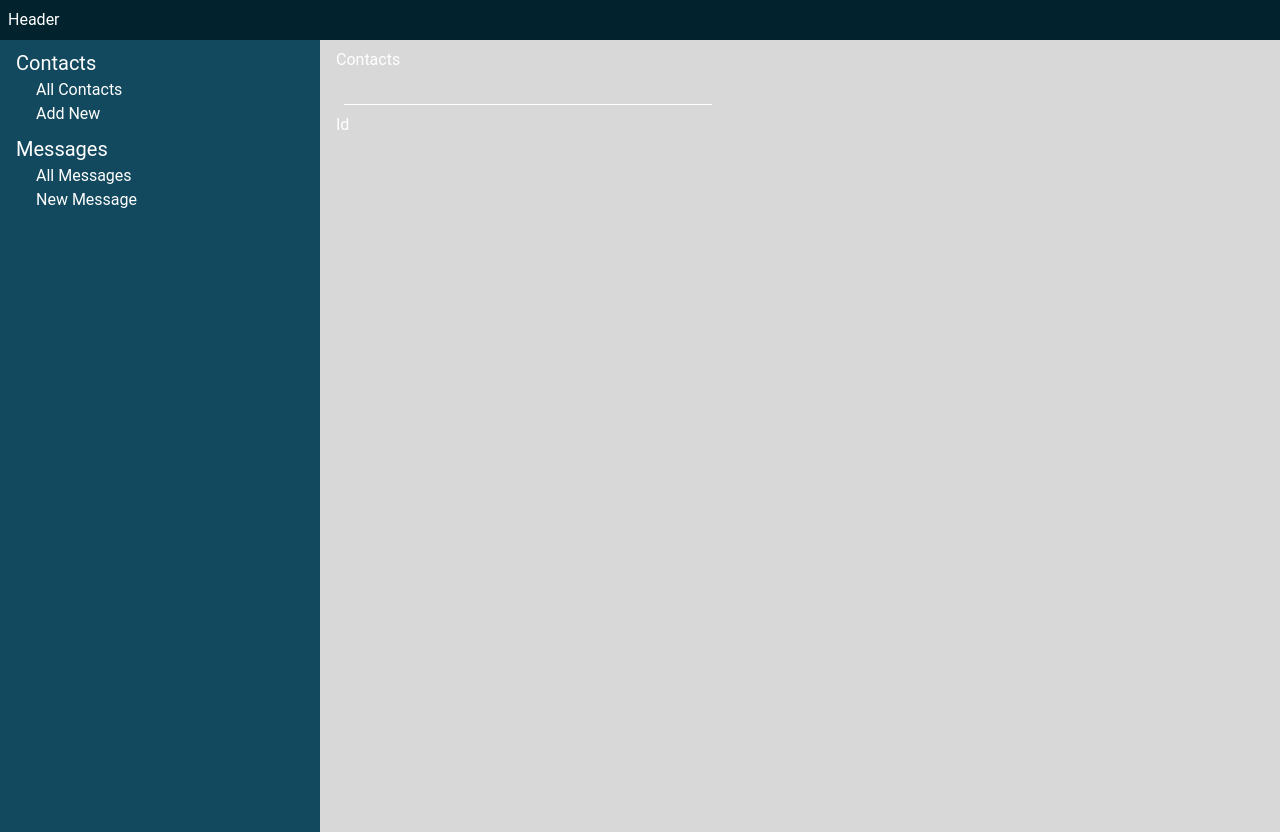
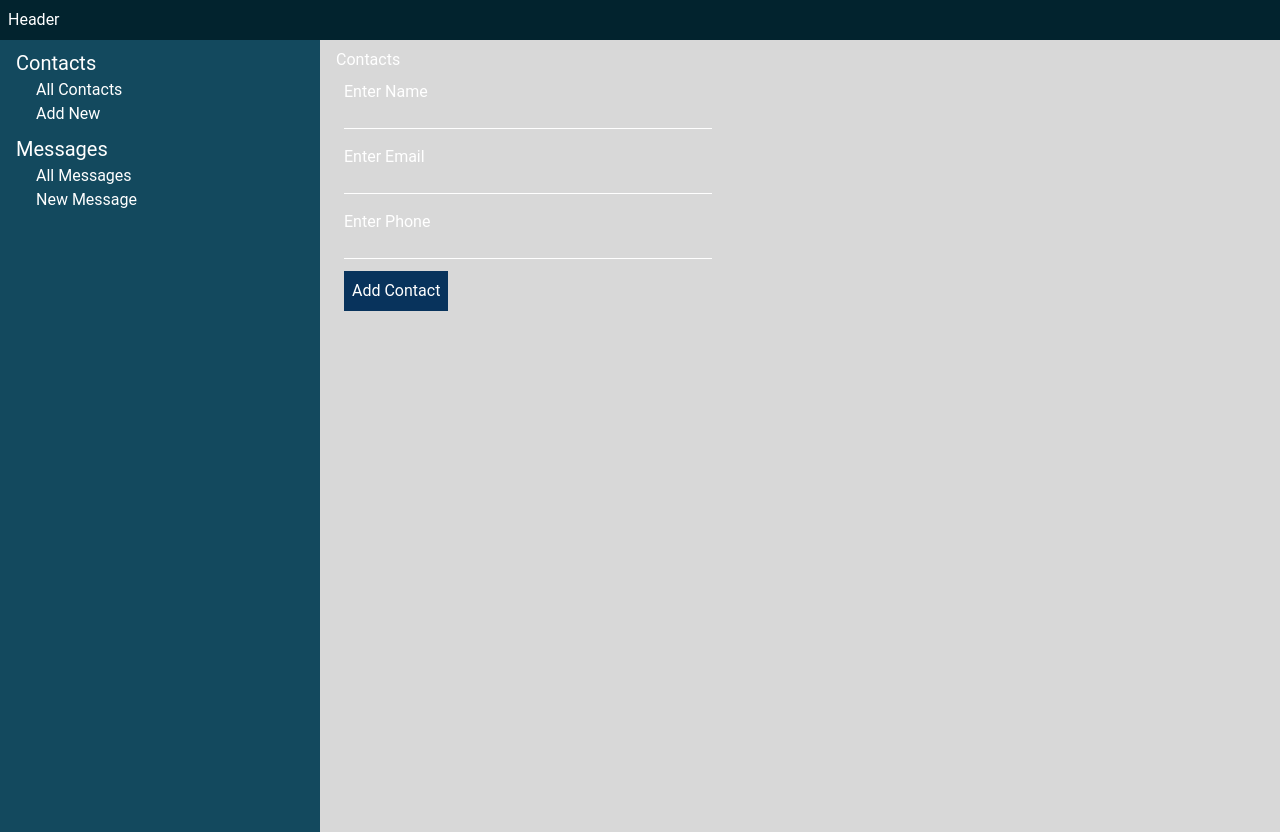
Before and after one commit to rdelga80/messenger-vue-project, a Vue app: page /contacts/add-contact in a window 1280 px wide. Built offline with nearby package versions, Linux system fonts and the light colour scheme.

Commit message:
handle modular actions

```diff
--- /dev/null
+++ b/jsconfig.json
@@ -0,0 +1,5 @@
+{
+  "include": [
+    "./src/**/*"
+  ]
+}
--- a/src/assets/js/storeHelpers.js
+++ b/src/assets/js/storeHelpers.js
@@ -1,7 +1,9 @@
 import { useStore } from 'vuex'
 
-export const modularAction = ({ action, args, uid }) => (
-  useStore().dispatch(
+export const modularAction = ({ action, args, uid }) => {
+  const store = useStore()
+
+  store.dispatch(
     'handleActions',
     {
       action,
@@ -9,4 +11,4 @@ export const modularAction = ({ action, args, uid }) => (
       uid
     }
   )
-)
+}
--- a/src/components/MInput.vue
+++ b/src/components/MInput.vue
@@ -16,7 +16,7 @@
 </template>
 
 <script>
-import { computed, getCurrentInstance, onMounted } from 'vue'
+import { computed, getCurrentInstance, onMounted, reactive, ref, watchEffect } from 'vue'
 import { useStore } from 'vuex'
 import { modularAction } from '@/assets/js/storeHelpers'
 
@@ -27,38 +27,53 @@ export default {
   },
   setup(props) {
     const store = useStore()
-    let uid,
-        thisState
+    let uid = ref(''),
+        thisState = reactive({
+          focused: '',
+          name: '',
+          label: '',
+          value: '',
+          type: ''
+        })
+
+    watchEffect(uid, thisState)
 
     onMounted(() => {
-      uid = `input-${getCurrentInstance().uid}`
+      uid.value = `input-${getCurrentInstance().uid}`
 
       store.dispatch(
         'components/input/initializeState',
-        uid,
+        uid.value,
         { root: true }
       )
 
       modularAction({
         action: 'components/input/setValue',
         args: { type: 'label', value: props.label },
-        uid
+        uid: uid.value
       })
     })
 
-    return {
-      focused: computed(() => thisState?.focused || ''),
-      id: () => { return uid },
-      label: computed(() => thisState?.label || ''),
-      name: computed(() => thisState?.name || ''),
-      type: computed(() => thisState?.type || ''),
-      value: computed(() => thisState?.value || ''),
-      thisState: computed(() => store.getters['components/input/getThisState'](uid)),
-      setValue: value => modularAction({
+    thisState = computed(() => store.getters['components/input/getThisState'](uid.value))
+    const setValue = value => store.dispatch(
+      'handleActions',
+      {
         action: 'components/input/setValue',
         args: { type: 'value', value },
-        uid
-      })
+        uid: uid.value
+      }
+    )
+
+    return {
+      focused: computed(() => thisState?.value?.focused || ''),
+      id: () => { return uid.value },
+      label: computed(() => thisState?.value?.label || 'Label'),
+      name: computed(() => thisState?.value?.name || ''),
+      thisState,
+      type: computed(() => thisState?.value?.type || ''),
+      value: computed(() => thisState?.value?.value || ''),
+      setValue,
+      uid
     }
   }
 }
--- a/src/store/module/components/input.js
+++ b/src/store/module/components/input.js
@@ -3,7 +3,7 @@ import { each } from 'lodash'
 
 const defaultState = {
   focused: false,
-  name: 'test',
+  name: '',
   label: '',
   value: '',
   type: 'text'
--- a/src/views/contacts/ContactsAddNew.vue
+++ b/src/views/contacts/ContactsAddNew.vue
@@ -6,20 +6,17 @@
       :value="contact.name"
       @input="setContactValue({ type: 'name', value: $event.target.value })"/>
 
-    <button type="button" @click="getId">
-      Id
-    </button>
-    <!-- <Input -->
-      <!-- label="Enter Email" -->
-      <!-- :value="contact.email" -->
-      <!-- @input="setContactValue({ type: 'email', value: $event.target.value })"/> -->
+    <Input
+      label="Enter Email"
+      :value="contact.email"
+      @input="setContactValue({ type: 'email', value: $event.target.value })"/>
 
-    <!-- <Input -->
-      <!-- label="Enter Phone" -->
-      <!-- :value="contact.phone" -->
-      <!-- @input="setContactValue({ type: 'phone', value: $event.target.value })"/> -->
+    <Input
+      label="Enter Phone"
+      :value="contact.phone"
+      @input="setContactValue({ type: 'phone', value: $event.target.value })"/>
 
-    <!-- <Submit value="Add Contact"/> -->
+    <Submit value="Add Contact"/>
   </form>
 </template>
 
@@ -27,19 +24,16 @@
 import { useStore } from 'vuex'
 import { computed, ref } from 'vue'
 import Input from '@/components/MInput.vue'
-// import Submit from '@/components/MSubmit.vue'
+import Submit from '@/components/MSubmit.vue'
 
 export default {
   name: 'AddNew',
+
   components: {
-    Input
-    // Submit
+    Input,
+    Submit
   },
-  methods: {
-    getId() {
-      console.log(this.$refs.name.id())
-    }
-  },
+
   setup() {
     const store = useStore()
     const name = ref(null)
```
